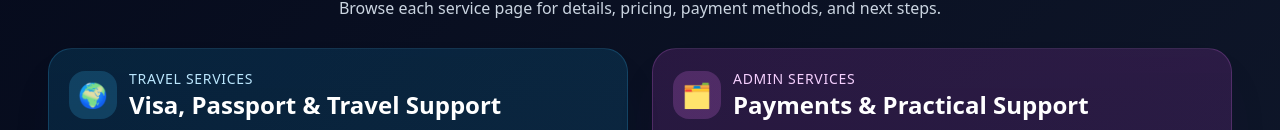
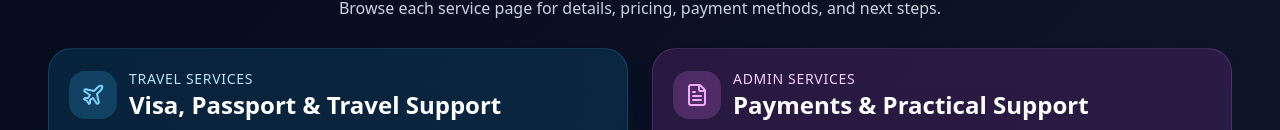
Before and after one commit to forbesoneca/go-via-website, a React (Vite) app: page / in a window 1280 px wide. Shown: the part 822-952 px from the top of the page. Built offline with nearby package versions, Linux system fonts and the light colour scheme.

Commit message:
New Home Page v5

```diff
--- a/src/App.jsx
+++ b/src/App.jsx
@@ -1,6 +1,6 @@
 import React from 'react';
 import { BrowserRouter, Link, Route, Routes, useLocation } from 'react-router-dom';
-import { DollarSign, Landmark, Moon, Send, Smartphone, Sun } from 'lucide-react';
+import { DollarSign, FileText, Landmark, Moon, Plane, Send, Smartphone, Sun } from 'lucide-react';
 
 function clsx(...classes) {
   return classes.filter(Boolean).join(' ');
@@ -388,6 +388,8 @@ function runDevTests() {
   console.assert(withBase('logo.png').includes('logo.png'), 'withBase should preserve file name');
   console.assert(getPaymentLogo('LYNK')?.includes('LYNK.png'), 'LYNK logo should resolve');
   console.assert(getAccountLogo('JMMB')?.includes('JMMB_Bank.png'), 'JMMB logo should resolve');
+  console.assert(typeof Plane === 'function', 'Plane icon should be available');
+  console.assert(typeof FileText === 'function', 'FileText icon should be available');
 }
 
 runDevTests();
@@ -671,8 +673,8 @@ function ServicesSection() {
           )}
         >
           <div className="mb-4 flex items-center gap-3">
-            <div className={clsx('flex h-12 w-12 items-center justify-center rounded-2xl text-2xl', isDark ? 'bg-sky-400/20' : 'bg-sky-100')}>
-              🌍
+            <div className={clsx('flex h-12 w-12 items-center justify-center rounded-2xl', isDark ? 'bg-sky-400/20' : 'bg-sky-100')}>
+              <Plane className={clsx('h-6 w-6', isDark ? 'text-sky-300' : 'text-sky-700')} />
             </div>
             <div>
               <div className={clsx('text-sm uppercase tracking-wider', isDark ? 'text-sky-200' : 'text-sky-700')}>
@@ -698,8 +700,8 @@ function ServicesSection() {
           )}
         >
           <div className="mb-4 flex items-center gap-3">
-            <div className={clsx('flex h-12 w-12 items-center justify-center rounded-2xl text-2xl', isDark ? 'bg-fuchsia-400/20' : 'bg-fuchsia-100')}>
-              🗂️
+            <div className={clsx('flex h-12 w-12 items-center justify-center rounded-2xl', isDark ? 'bg-fuchsia-400/20' : 'bg-fuchsia-100')}>
+              <FileText className={clsx('h-6 w-6', isDark ? 'text-fuchsia-300' : 'text-fuchsia-700')} />
             </div>
             <div>
               <div className={clsx('text-sm uppercase tracking-wider', isDark ? 'text-fuchsia-200' : 'text-fuchsia-700')}>
```
